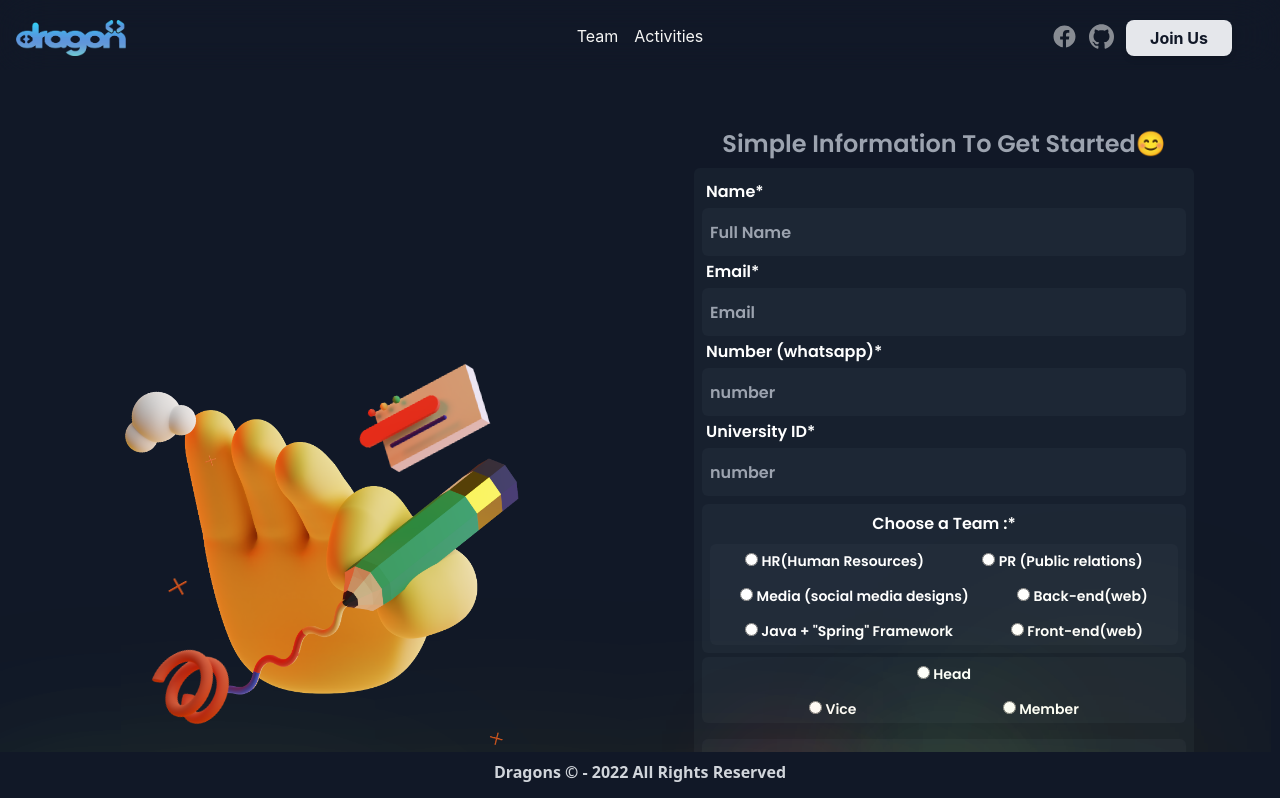
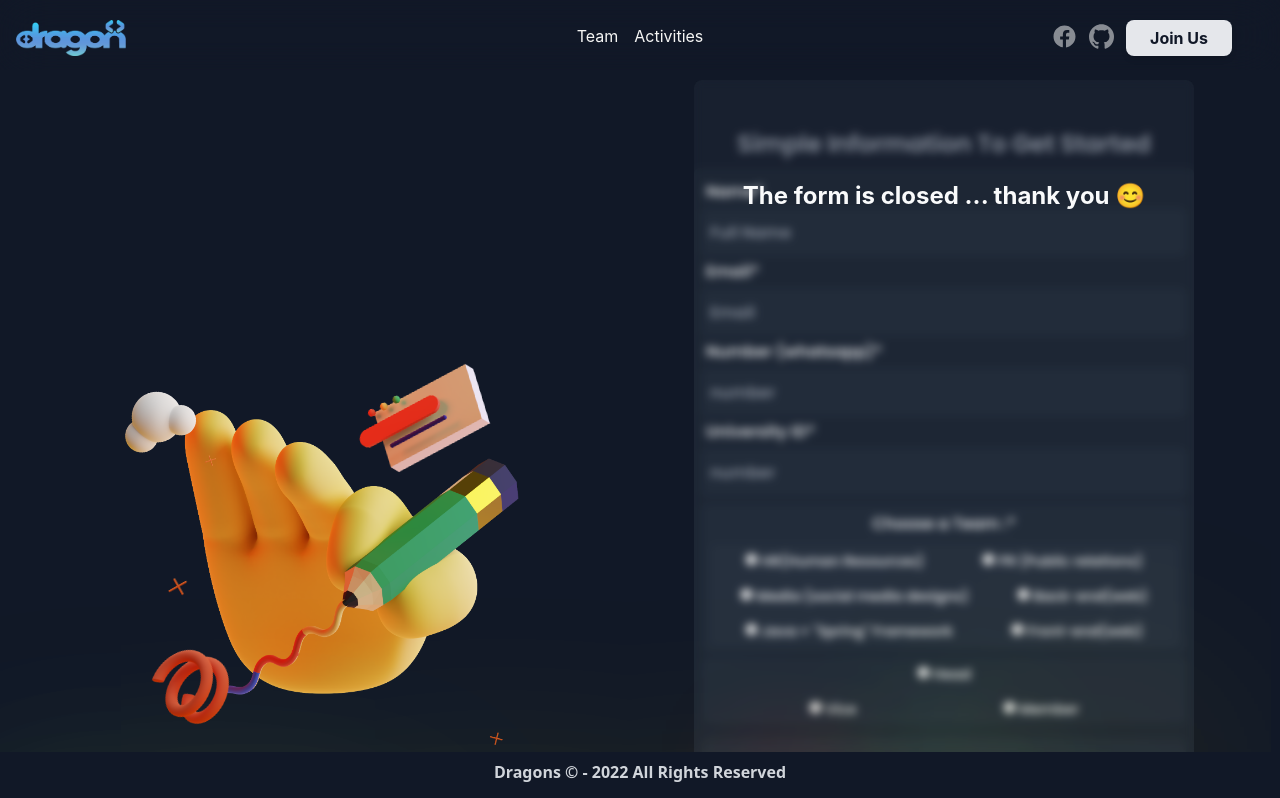
Before and after one commit to Hamdysaad20/dragonsWebsite, a Next.js app: page / in a window 1280 px wide. Shown: the top 798 px of the page. Built offline with nearby package versions, Linux system fonts and the light colour scheme.

Commit message:
close the form

```diff
--- a/components/Form.jsx
+++ b/components/Form.jsx
@@ -70,7 +70,14 @@ const ContactUs = () => {
   };
 
   return (
-    <div>
+    <div className='relative'>
+      <div className='absolute w-full h-full bg-gray-700/20 backdrop-blur-sm rounded-lg z-40'>
+        <div className=' grid place-items-center'>
+          <h1 className='text-gray-50 mt-[20%] text-center  md:text-xl lg:text-2xl text-lg font-bold'>
+            The form is closed ... thank you 😊
+          </h1>
+        </div>
+      </div>
       <form
         ref={form}
         onSubmit={sendEmail}
@@ -78,7 +85,7 @@ const ContactUs = () => {
         <h4
           style={{ fontFamily: "Poppins-Bold", width: "400" }}
           className='px-1 pb-2 text-gray-400  text-center  md:text-xl lg:text-2xl text-lg font-bold'>
-          Simple Information To Get Started😊
+          Simple Information To Get Started
         </h4>
         <div
           style={{ fontFamily: "Poppins-Bold", width: "400" }}
```
